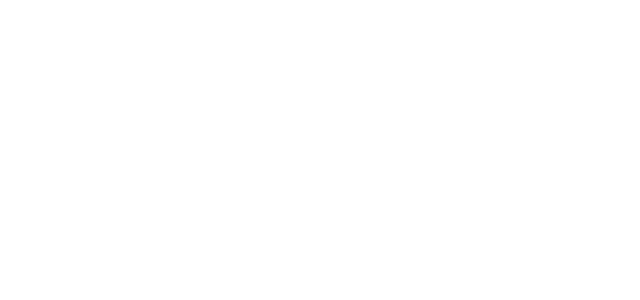
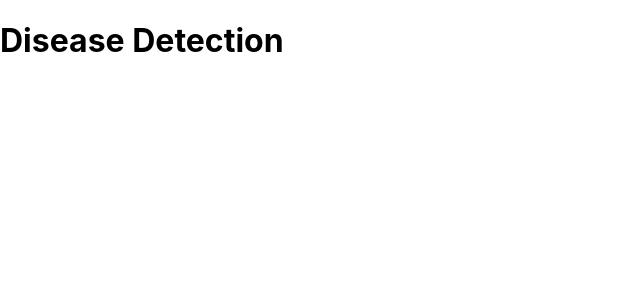
Before and after one commit to Tanuj22/smart-farrm-management, a React (Create React App) app in the folder frontend/: page /disease-detection in a window 1280 px wide. Before the commit this address had no page. Shown: the top 300 px of the page, without its empty margins (0-640 px from the left). Built offline with nearby package versions, Linux system fonts and the light colour scheme.

Commit message:
Disease Detection Component created

```diff
--- a/frontend/src/index.js
+++ b/frontend/src/index.js
@@ -1,5 +1,5 @@
 import React from 'react';
-import ReactDOM from 'react-dom/client';
+import ReactDOM from 'react-dom';
 import {
   BrowserRouter as Router,
   Routes,
@@ -7,17 +7,17 @@
 } from 'react-router-dom';
 import './index.css';
 import App from './App';
+import Disease from '../src/pages/disease_detection';
 import reportWebVitals from './reportWebVitals';
 
-const root = ReactDOM.createRoot(document.getElementById('root'));
-root.render(
-  <React.StrictMode>
-    <Router>
-      <Routes>
-        <Route path='/' element={<App />} />
-      </Routes>
-    </Router>
-  </React.StrictMode>
+ReactDOM.render(
+  <Router>
+    <Routes>
+      <Route exact path='/' element={<App />} />
+      <Route path='/disease-detection' element={<Disease />} />
+    </Routes>
+  </Router>,
+  document.getElementById("root")
 );
 
 // If you want to start measuring performance in your app, pass a function
--- a/frontend/src/pages/disease_detection.js
+++ b/frontend/src/pages/disease_detection.js
@@ -0,0 +1,28 @@
+import React from "react";
+
+class Disease extends React.Component {
+  constructor(props) {
+		super(props);
+		this.state = {
+			imgId: '',
+			imgFile: ''
+		};
+		this.handleChange=this.handleChange.bind(this);
+	}
+
+	handleChange(event) {
+		const {id, value} = event.target;
+		let imgId = {...imgId};
+		imgId = event.value;
+	}
+
+  render() {
+    return (
+			<div>
+				<h1>Disease Detection</h1>
+			</div>
+		);
+  }
+}
+
+export default Disease;
```
